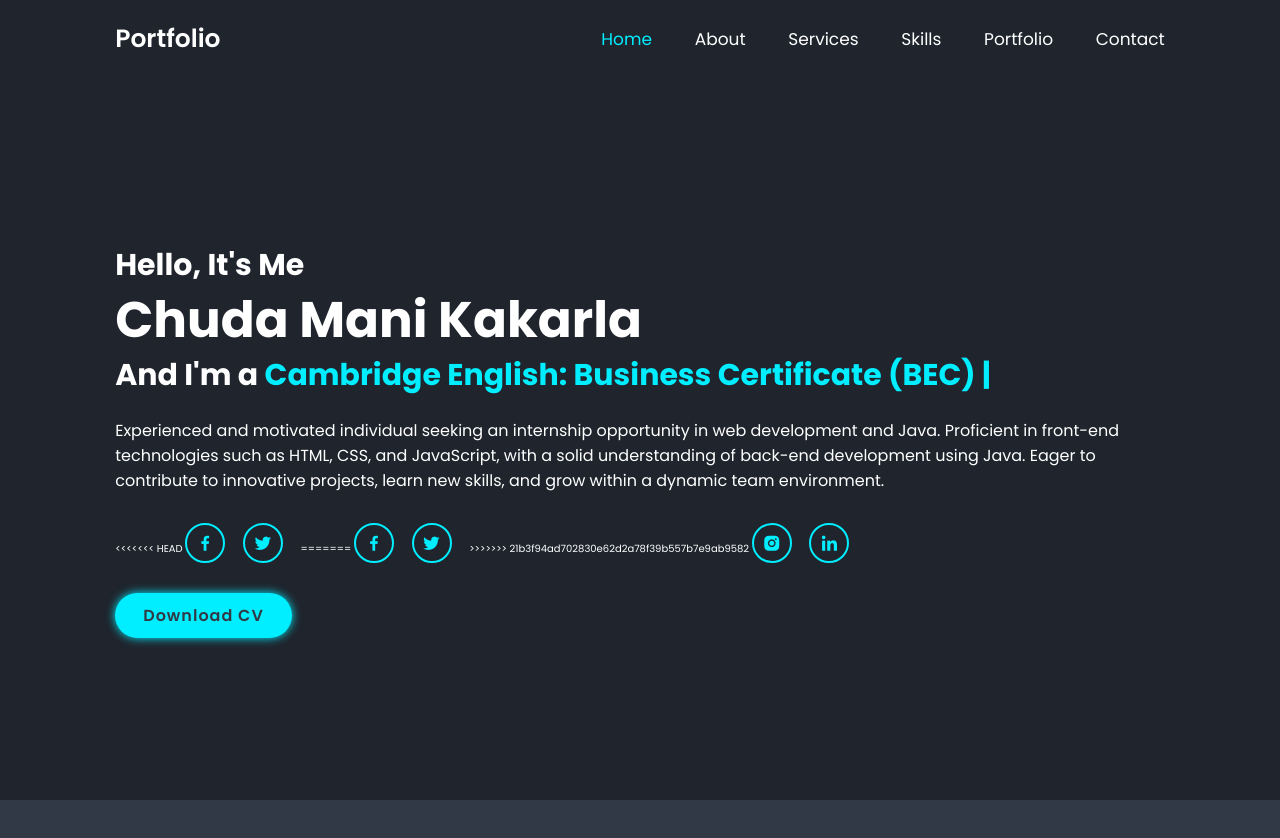
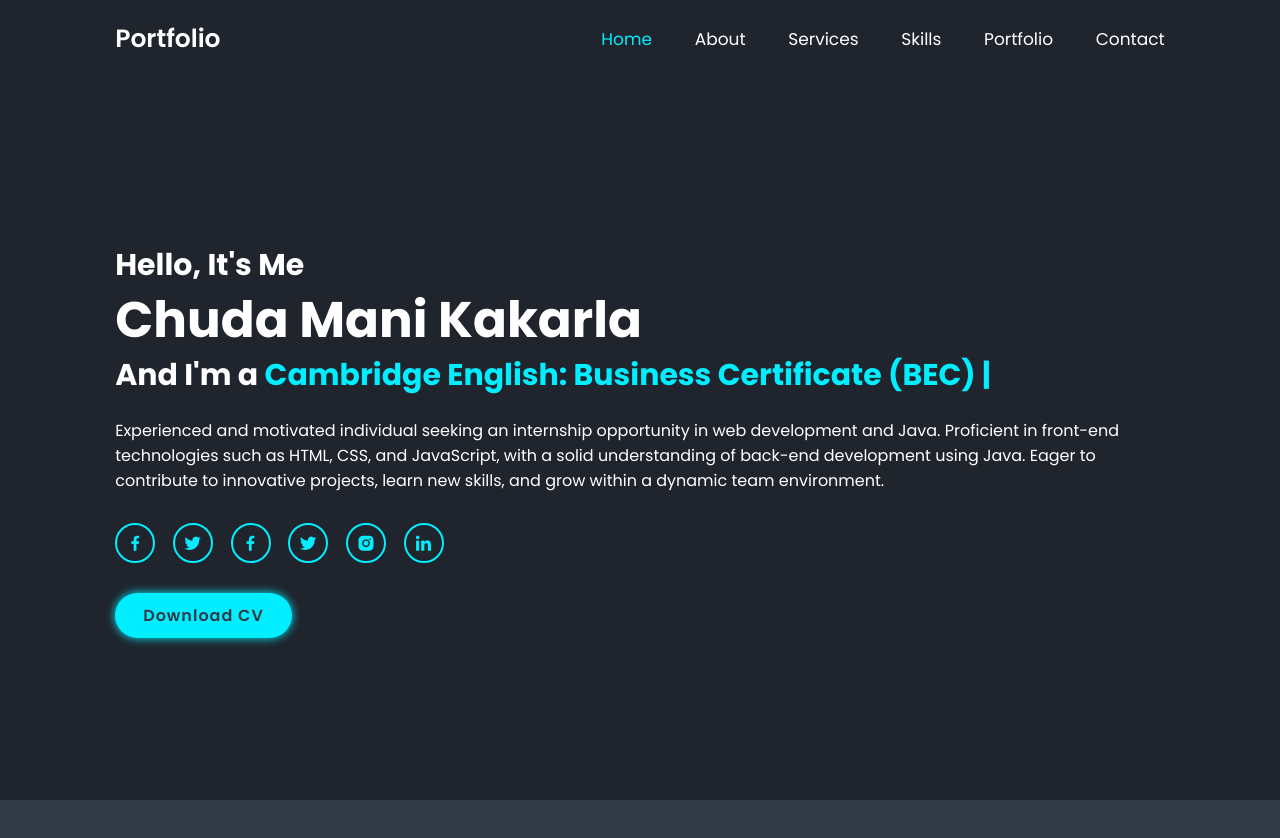
Before and after one commit to Chuda-Mani/PortfolioPalette, a plain HTML site: page index.html in a window 1280 px wide. Shown: the top 838 px of the page. Drawn offline with nearby package versions, Linux system fonts and the light colour scheme.

Commit message:
Update index.html

```diff
--- a/index.html
+++ b/index.html
@@ -45,13 +45,13 @@
                 learn new skills, and grow within a dynamic team environment.</p>
 
             <div class="social-media">
-<<<<<<< HEAD
+
                 <a href="https://www.facebook.com/profile.php?id=100084113611972"><i class='bx bxl-facebook' ></i></a>
                 <a href="#"><i class='bx bxl-twitter' ></i></a>
-=======
+
                 <a href="#"><i class='bx bxl-facebook' ></i></a>
                 <a href="https://www.facebook.com/profile.php?id=100084113611972"><i class='bx bxl-twitter' ></i></a>
->>>>>>> 21b3f94ad702830e62d2a78f39b557b7e9ab9582
+
                 <a href="https://www.instagram.com/chuda_mani_05/"><i class='bx bxl-instagram-alt' ></i></a>
                 <a href="https://www.linkedin.com/in/chuda-mani-kakarla-044591261/"><i class='bx bxl-linkedin' ></i></a>
             </div>
```
